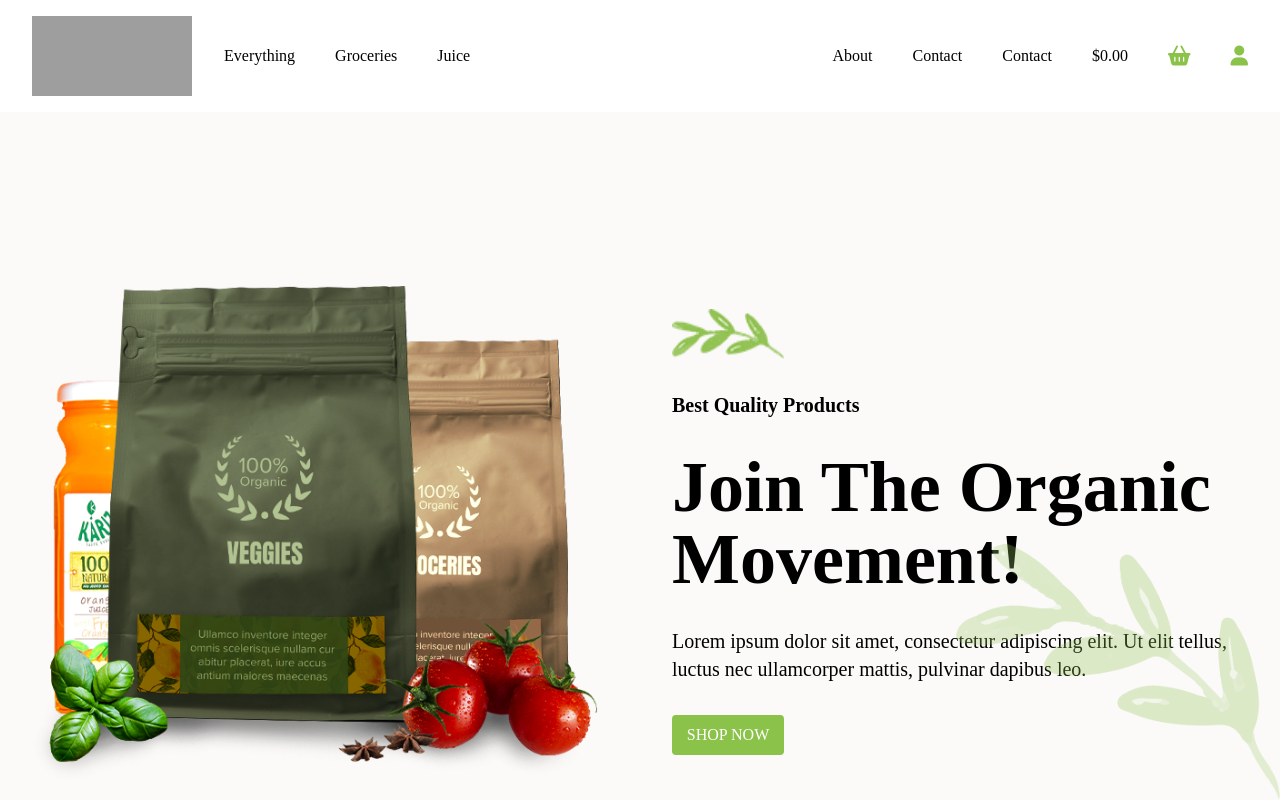
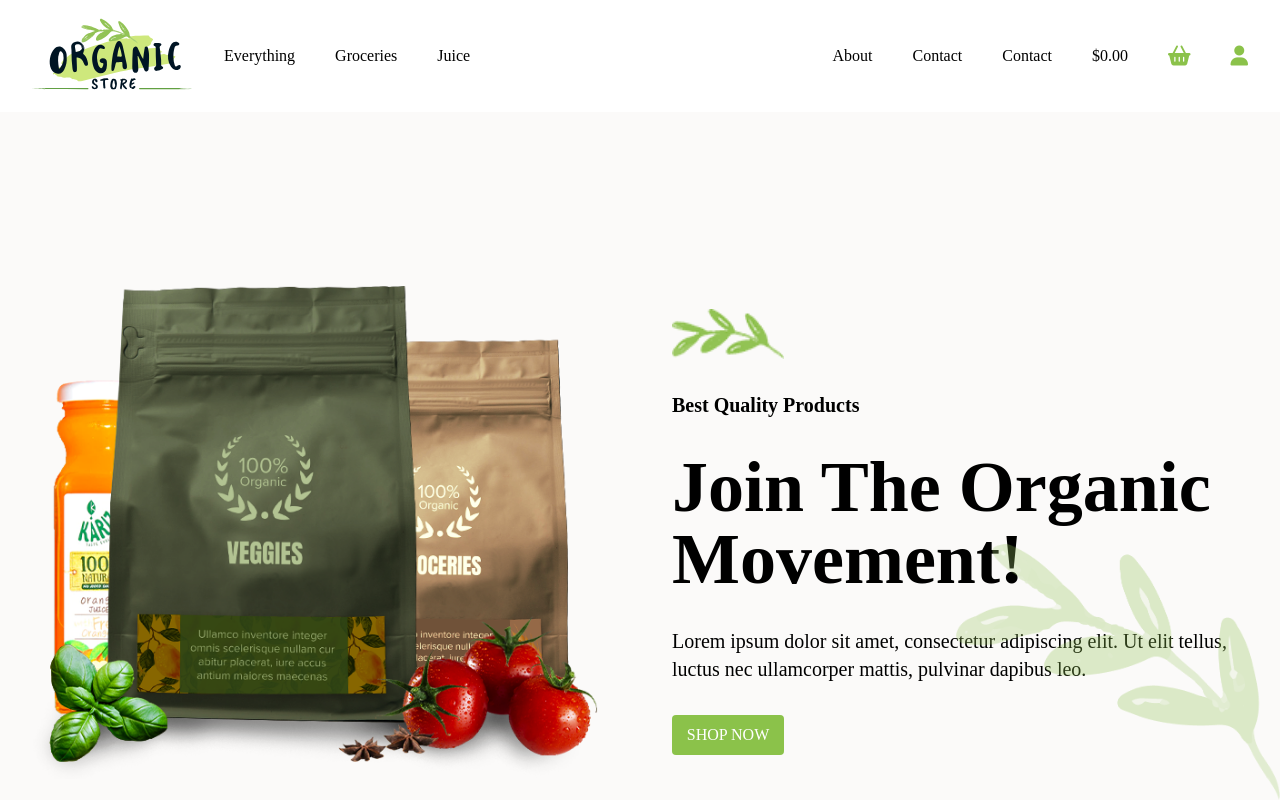
Before and after one commit to RaunakScarlet/Organic-Store, a React (Vite) app: page / in a window 1280 px wide. Shown: the top 800 px of the page. Built offline with nearby package versions, Linux system fonts and the light colour scheme; grey boxes are pictures that could not be loaded.

Commit message:
fixed logo in navbar

```diff
--- a/src/components/Navbar.jsx
+++ b/src/components/Navbar.jsx
@@ -1,5 +1,5 @@
 import { Link } from 'react-router-dom';
-import logo from '../assets/Organic Store main.svg'
+import logo from "../assets/Logo0.svg";
 const Navbar = () => {
   return (
       <nav className="flex justify-between items-center w-[95%] mx-auto py-4">
--- a/src/index.css
+++ b/src/index.css
@@ -8,7 +8,9 @@
     box-sizing: border-box;
     font-family: 'Times New Roman', Times, serif;
 }
-
+body,html{
+    overflow-x: hidden;
+}
 li:hover{
 color: #8bc24a;
 }
```
